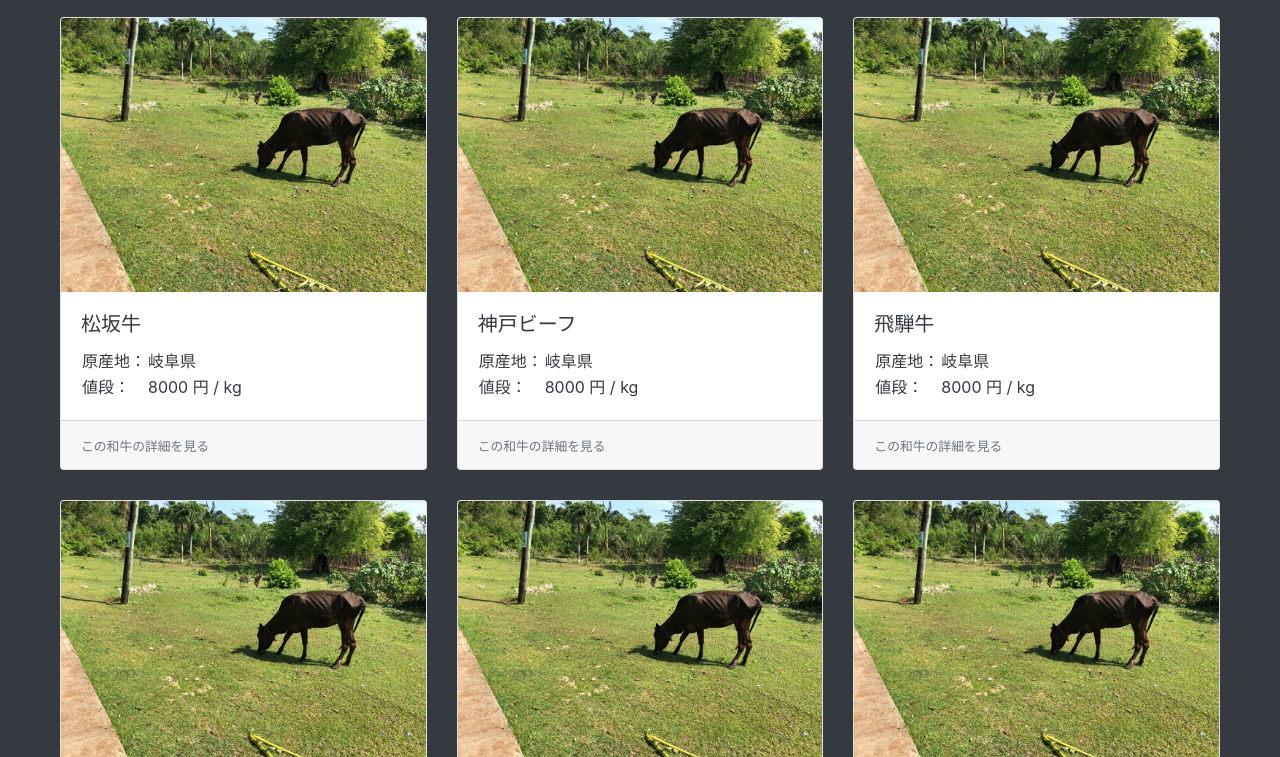
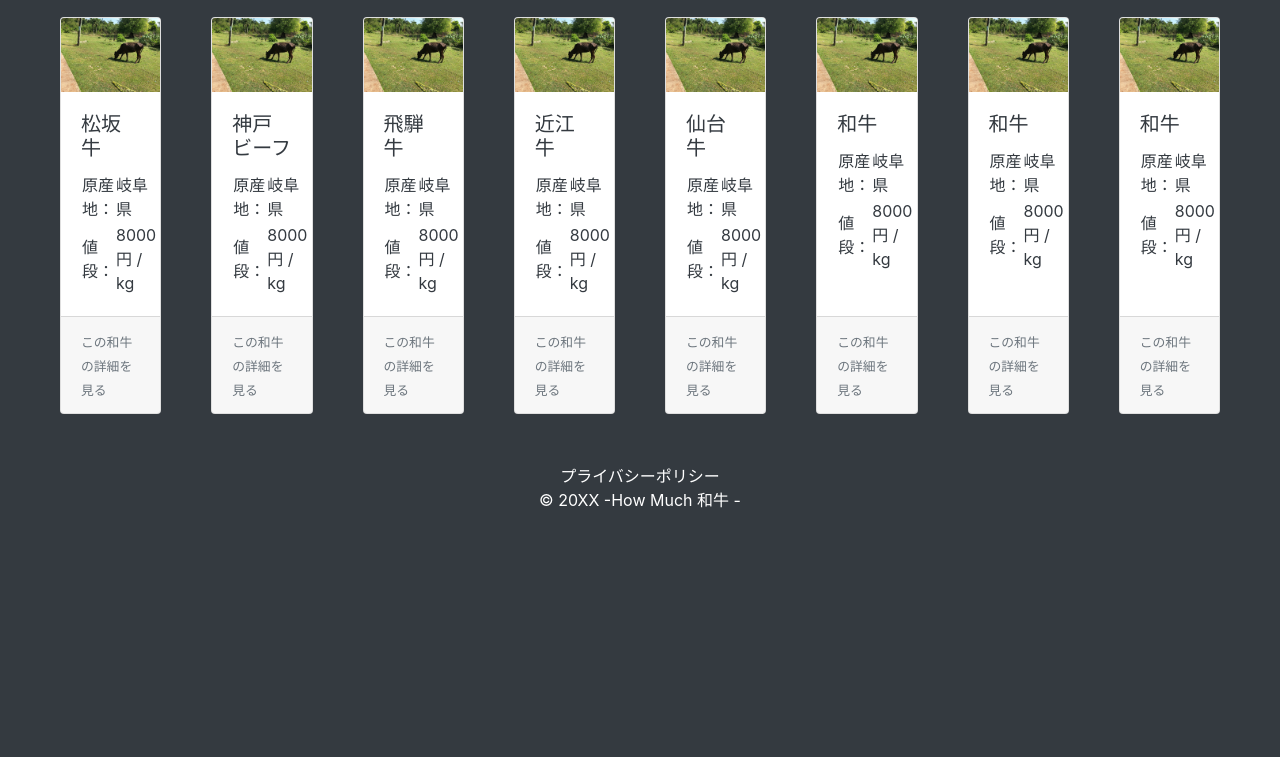
Before and after one commit to kuru120100/wagyu_price, a plain HTML site: page index.html in a window 1280 px wide. Shown: the part 43-800 px from the top of the page. Drawn offline with Linux system fonts and the light colour scheme.

Commit message:
style.cssの練習のコミット

```diff
--- a/css/style.css
+++ b/css/style.css
@@ -29,6 +29,18 @@ p {
   color: #343a40;
 }
 
+/*追記*/
+.card-deck{
+
+  display: flex;
+  flex-wrap: wrap;
+  gap: 20px;
+  justify-content: center;
+
+}
+
+
+
 @media screen and (min-width:576px) {
   .row {
     margin-bottom: 30px;
--- a/index.html
+++ b/index.html
@@ -85,8 +85,46 @@
           <small class="text-muted">この和牛の詳細を見る</small>
         </div>
       </a>
-    </div>
-    <div class="card-deck row">
+
+
+      <a href="#" class="card">
+        <img class="card-img-top" src="img/ph_beaf.jpg">
+        <div class="card-body">
+          <h5 class="card-title">近江牛</h5>
+          <table>
+            <tr>
+              <td>原産地： </td>
+              <td>岐阜県</td>
+            </tr>
+            <tr>
+              <td>値段： </td>
+              <td>8000 円 / kg</td>
+            </tr>
+          </table>
+        </div>
+        <div class="card-footer">
+          <small class="text-muted">この和牛の詳細を見る</small>
+        </div>
+      </a>
+      <a href="#" class="card">
+        <img class="card-img-top" src="img/ph_beaf.jpg">
+        <div class="card-body">
+          <h5 class="card-title">仙台牛</h5>
+          <table>
+            <tr>
+              <td>原産地： </td>
+              <td>岐阜県</td>
+            </tr>
+            <tr>
+              <td>値段： </td>
+              <td>8000 円 / kg</td>
+            </tr>
+          </table>
+        </div>
+        <div class="card-footer">
+          <small class="text-muted">この和牛の詳細を見る</small>
+        </div>
+      </a>
       <a href="#" class="card">
         <img class="card-img-top" src="img/ph_beaf.jpg">
         <div class="card-body">
@@ -145,6 +183,7 @@
         </div>
       </a>
     </div>
+  </div>
   </main>
   <footer class="content-width">
     <a href="#">プライバシーポリシー</a>
```
